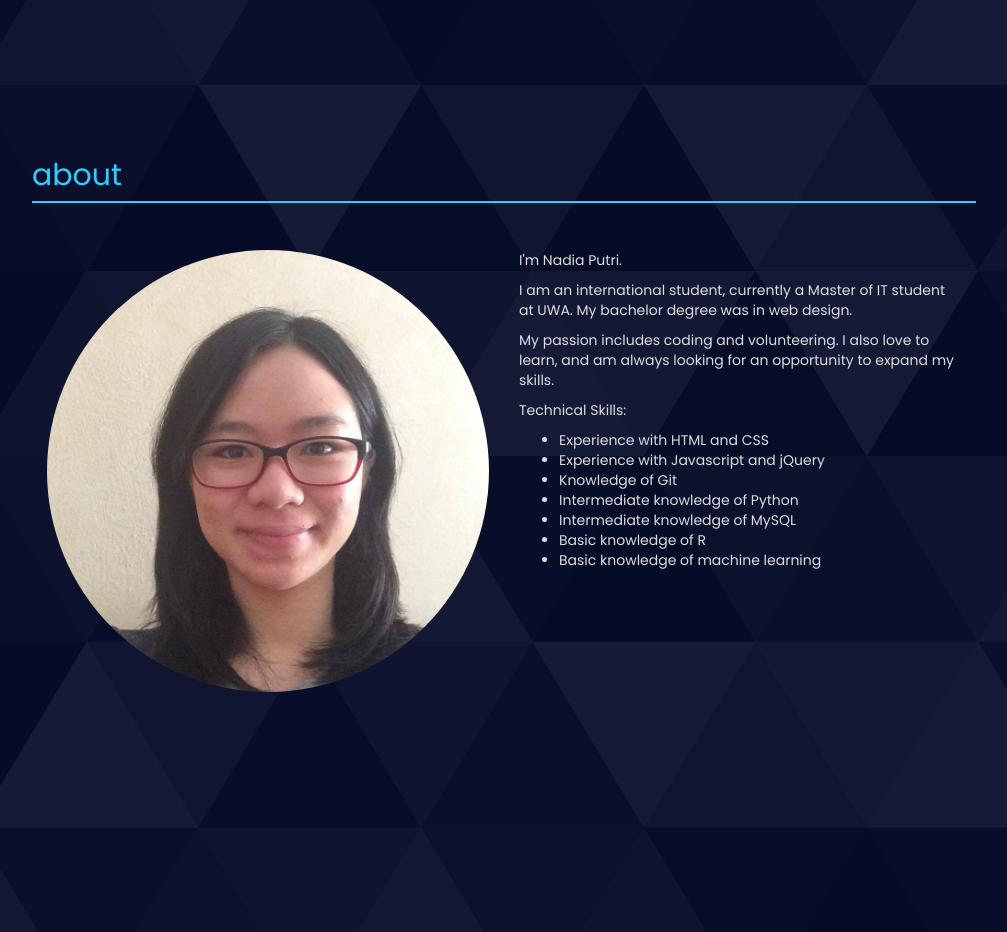
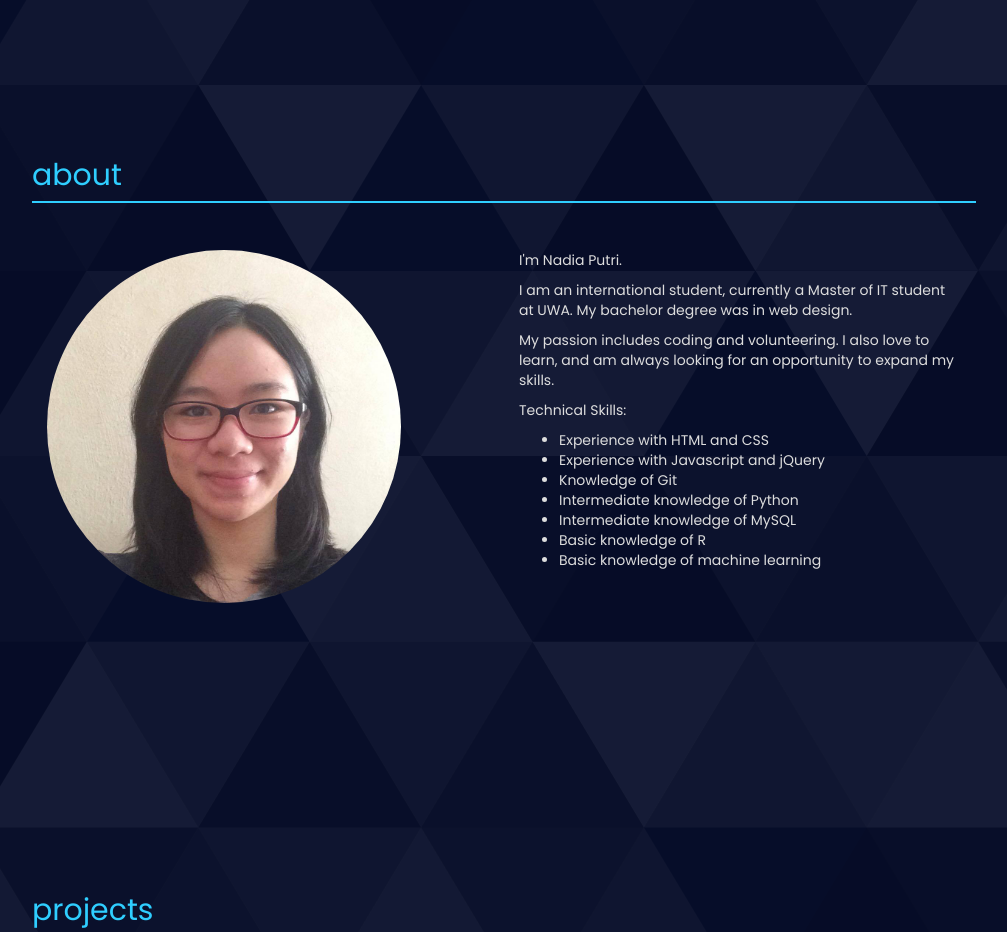
Before and after one commit to nadclputri/nadiaputri.github.io, a PHP site: page / in a window 1280 px wide. Shown: the part 844-1776 px from the top of the page, without its empty margins (136-1143 px from the left). Run offline with PHP 8.4, Linux system fonts and the light colour scheme; some libraries are stand-ins or nearby versions.

Commit message:
Update image size

```diff
--- a/styles/style.css
+++ b/styles/style.css
@@ -87,7 +87,8 @@ nav {
   margin: 2% 1% 0; }
 
 .img-circle {
-  margin-bottom: 3%; }
+  margin-bottom: 3%;
+  width: 80%; }
 
 .projects-works {
   margin-bottom: 5%;
--- a/styles/style.scss
+++ b/styles/style.scss
@@ -121,6 +121,7 @@ nav {
 // About section
 .img-circle {
     margin-bottom: 3%;
+    width: 80%;
 }
 
 
```
Also changed, not shown: 1 other file.
